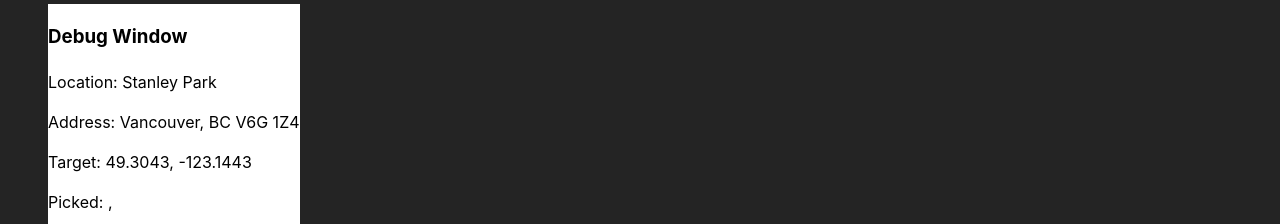
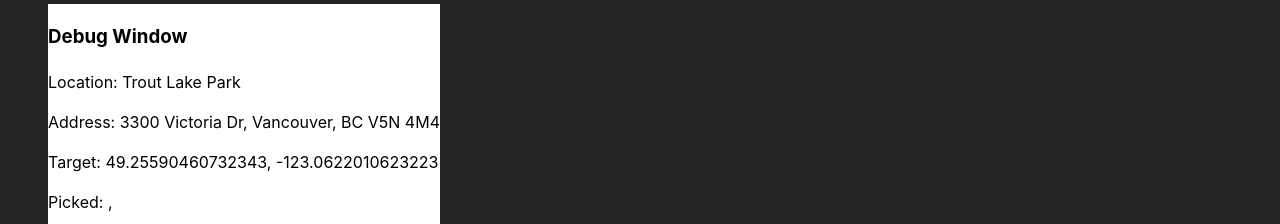
Before and after one commit to jasantiaguel/comp3170-final-proj, a React (Vite) app: page /categories/parks in a window 1280 px wide. Shown: the part 418-642 px from the top of the page. Built offline with nearby package versions, Linux system fonts and the light colour scheme.

Commit message:
replacing mock location data w/ real

```diff
--- a/src/data/locations.js
+++ b/src/data/locations.js
@@ -2,23 +2,23 @@
   beaches: [
     {
       id: 1,
-      name: "Kitsilano Beach",
-      address: "1499 Arbutus St, Vancouver, BC",
-      targetCoords: { lat: 49.2734, lng: -123.1560 },
+      name: "Spanish Banks Beach",
+      address: "4801 NW Marine Dr, Vancouver, BC V6T 1E2",
+      targetCoords: { lat: 49.27719000057132, lng: -123.2189990996885 },
       image: "/beaches/1.png",
     },
     {
       id: 2,
-      name: "Jericho Beach",
-      address: "3941 Point Grey Rd, Vancouver, BC",
-      targetCoords: { lat: 49.2713, lng: -123.1977 },
+      name: "Kitsilano Beach",
+      address: "1499 Arbutus St, Vancouver, BC V6J 5N2",
+      targetCoords: { lat: 49.275635501428795, lng: -123.1533277596019 },
       image: "/beaches/2.png",
     },
     {
       id: 3,
       name: "English Bay Beach",
-      address: "1795 Beach Ave, Vancouver, BC",
-      targetCoords: { lat: 49.2863, lng: -123.1426 },
+      address: "1795 Beach Ave, Vancouver, BC V6G 1Y9",
+      targetCoords: { lat: 49.28632186869545, lng: -123.14348650262579 },
       image: "/beaches/3.png",
     },
   ],
@@ -26,45 +26,45 @@
     {
       id: 1,
       name: "Granville Island Public Market",
-      address: "1669 Johnston St, Vancouver, BC",
-      targetCoords: { lat: 49.2712, lng: -123.1340 },
+      address: "1689 Johnston St, Vancouver, BC V6H 3R9",
+      targetCoords: { lat: 49.27268537186844, lng: -123.13511724495517 },
       image: "/good-eats/1.png",
     },
     {
       id: 2,
-      name: "Japadog Food Truck",
-      address: "899 Burrard St, Vancouver, BC",
-      targetCoords: { lat: 49.2831, lng: -123.1213 },
+      name: "Steveston Fisherman's Wharf",
+      address: "3820 Bayview St, Richmond, BC V7E 4R7",
+      targetCoords: { lat: 49.123937992591365, lng: -123.18420007379753 },
       image: "/good-eats/2.png",
     },
     {
       id: 3,
-      name: "The Naam",
-      address: "2724 W 4th Ave, Vancouver, BC",
-      targetCoords: { lat: 49.2685, lng: -123.1677 },
+      name: "Coal Harbour Cactus Club Cafe",
+      address: "1085 Canada Pl, Vancouver, BC V6C 0C3",
+      targetCoords: { lat: 49.28959986913072, lng: -123.11817710262584 },
       image: "/good-eats/3.png",
     },
   ],
   parks: [
     {
       id: 1,
-      name: "Stanley Park",
-      address: "Vancouver, BC V6G 1Z4",
-      targetCoords: { lat: 49.3043, lng: -123.1443 },
+      name: "Trout Lake Park",
+      address: "3300 Victoria Dr, Vancouver, BC V5N 4M4",
+      targetCoords: { lat: 49.25590460732343, lng: -123.0622010623223 },
       image: "/parks/1.png",
     },
     {
       id: 2,
       name: "Queen Elizabeth Park",
-      address: "4600 Cambie St, Vancouver, BC",
-      targetCoords: { lat: 49.2416, lng: -123.1119 },
+      address: "4600 Cambie St, Vancouver, BC V5Z 2Z1",
+      targetCoords: { lat: 49.24179549624339, lng: -123.1124905565995 },
       image: "/parks/2.png",
     },
     {
       id: 3,
-      name: "VanDusen Botanical Garden",
-      address: "5251 Oak St, Vancouver, BC",
-      targetCoords: { lat: 49.2385, lng: -123.1285 },
+      name: "Creekside Park",
+      address: "1455 Quebec St, Vancouver, BC V6A 3Z7",
+      targetCoords: { lat: 49.27458917209019, lng: -123.10310148913351 },
       image: "/parks/3.png",
     },
   ],
```
